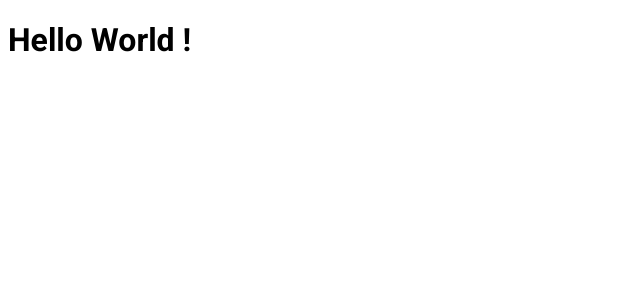
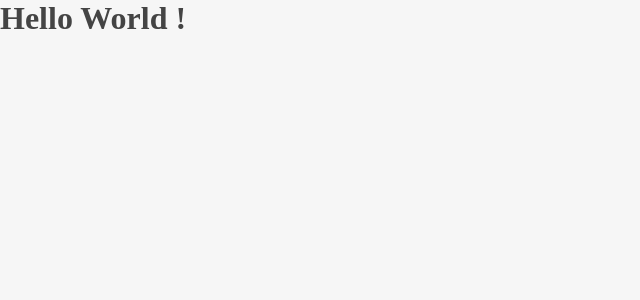
Before and after one commit to Leblanc-Sebastien/Boutique, a Vue app: page / in a window 1280 px wide. Shown: the top 300 px of the page, without its empty margins (0-640 px from the left). Built offline with nearby package versions, Linux system fonts and the light colour scheme.

Commit message:
global Css classes added

```diff
--- a/src/assets/main.scss
+++ b/src/assets/main.scss
@@ -1,8 +1,54 @@
 :root{
     --font-family : 'roboto', 'sans-serif'
+
+    --primary-1 : #3498db;
+    --primary-2 :#2980b9;
+
+    --success-1 : #2ecc71;
+    --success-2 : #27ae60;
+
+    --text-color:#444;
+    --text-primary-color:#ffffff;
+
+    --danger-1:#e74c3c;
+    --danger-2:#c0392b;
+
+    --gray-1:#f6f6f6;
+    --gray-2:#ddd;
+    --gray-3:#95a5a6;
+    --gray-4:#7f8c8d;
+
+    --border: 1px solid var(var(--gray-2))
+    --border-radius: 4px;
 }
 
+*{
+    box-sizing: border-box;
+}
 
 body{
+    padding: 0;
+    margin: 0;
     font-family: var(--font-family);
+    color: var(--text-color);
+    background-color: var(--gray-1);
+    min-height: 100vh;
 }
+
+h1,h2,h3,h4{
+    margin: 0;
+}
+
+img{
+    max-width: 100%;
+}
+
+a{
+    color: var(--text-color);
+    text-decoration: none;
+}
+
+ul{
+    list-style: none;
+    padding: 0;
+}
```
